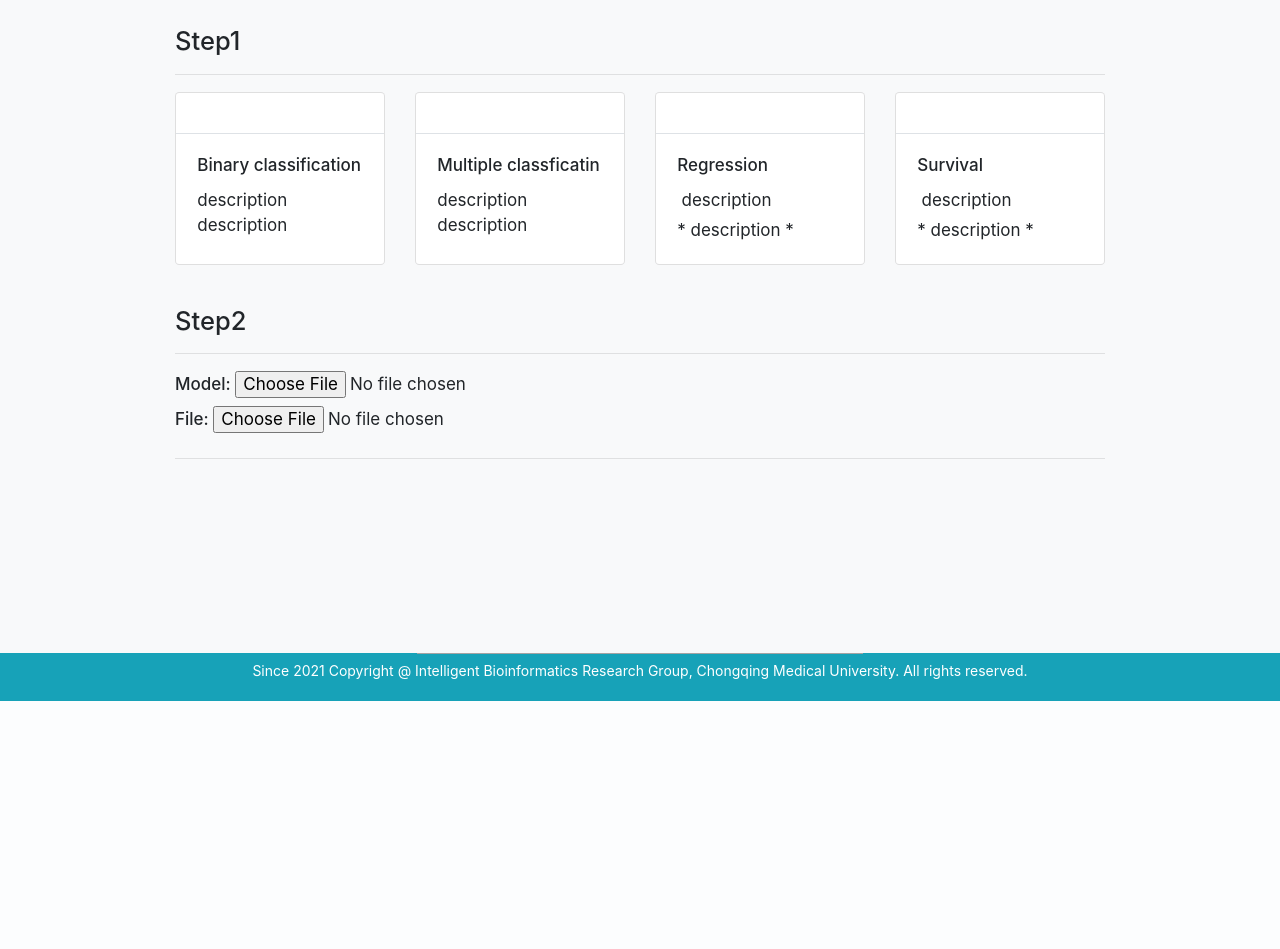
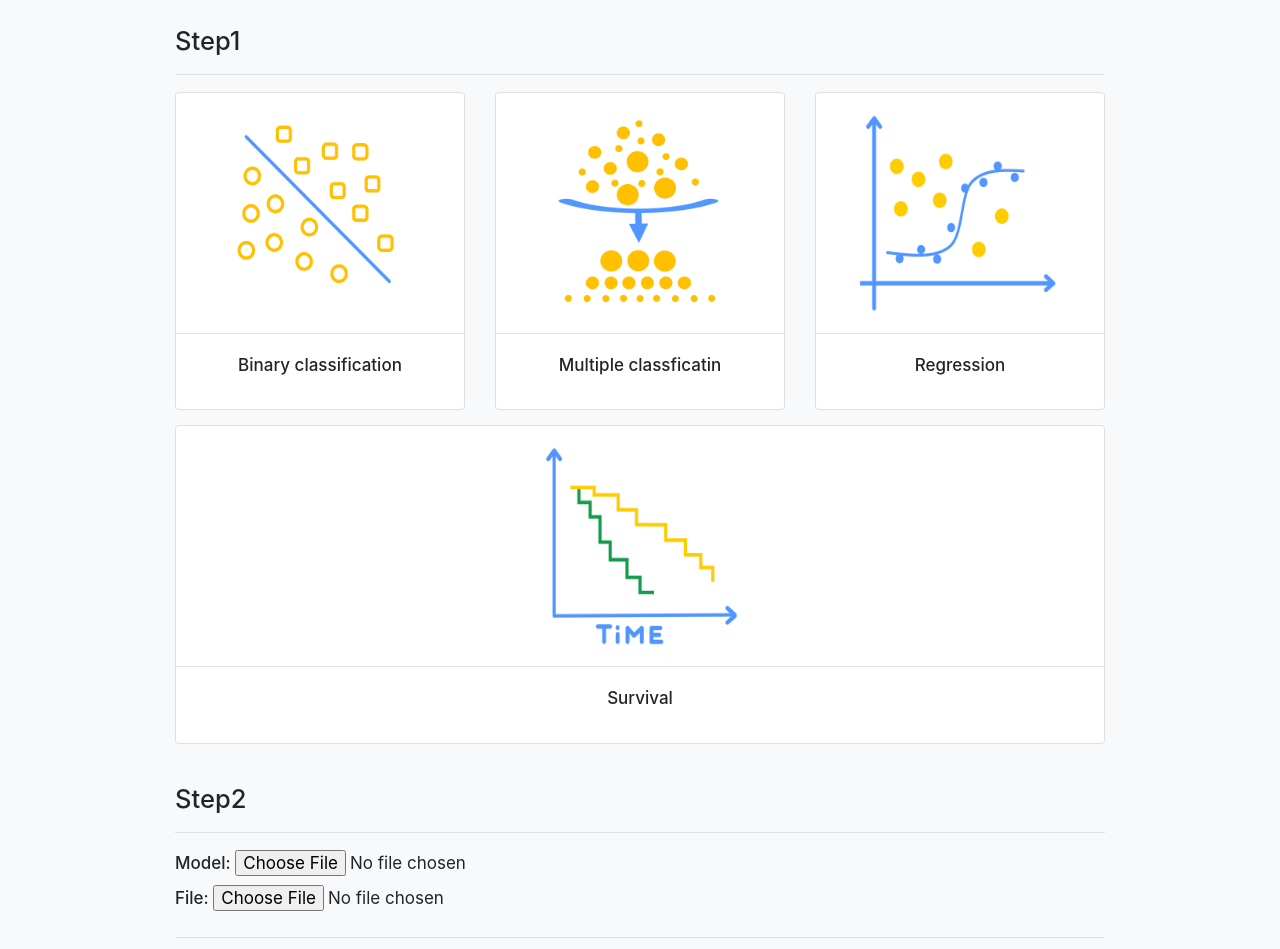
Before and after one commit to zhaizhaoyu98/MALER_server, a Django app: page /mlserver/predict in a window 1280 px wide. Shown: the part 99-1048 px from the top of the page. Before the commit the page ends 800 px from the top, so only its background shows below. Run offline with Django 3.2, Linux system fonts and the light colour scheme; some libraries are stand-ins or nearby versions.

Commit message:
predict description img

```diff
--- a/mlserver/templates/predict.html
+++ b/mlserver/templates/predict.html
@@ -77,12 +77,12 @@
 				<div class="col md-3">
 					<div class="card" id="model_bclass" onclick="">
 						<div class="border-bottom" style="padding: 20px">
-							<!-- <img src="../img/feature_extraction.jpg" class="card-img-top" alt="..."> -->
+							<p class="card-text m-0" style="text-align:center" ><img src='/mlserver_static/img/binary.png' width="200" height="200"></p>
 						</div>
 						<div class="card-body">
-							<h6 class="card-title">Binary classification</h6>
-							<p class="card-text m-0">description</p>
-							<p class="card-text m-0">description</p>
+							<h6 class="card-title" style="text-align:center">Binary classification</h6>
+							<!--<p class="card-text m-0">description</p> -->
+							<!--<p class="card-text m-0">description</p> -->
 						</div>
 					</div>
 				</div>
@@ -90,12 +90,12 @@
 				<div class="col md-3">
 					<div class="card" id="model_mclass" onclick="">
 						<div class="border-bottom" style="padding: 20px">
-							<!-- <img src="../img/data_generation.jpg" class="card-img-top" alt="..."> -->
+							<p class="card-text m-0" style="text-align:center"><img src='/mlserver_static/img/muliti.png' width="200" height="200"></p>
 						</div>
 						<div class="card-body">
-							<h6 class="card-title">Multiple classficatin</h6>
-							<p class="card-text m-0">description</p>
-							<p class="card-text m-0">description</p>
+							<h6 class="card-title" style="text-align:center">Multiple classficatin</h6>
+							<!--<p class="card-text m-0">description</p> -->
+							<!--<p class="card-text m-0">description</p> -->
 						</div>
 					</div>
 				</div>
@@ -103,12 +103,12 @@
 				<div class="col md-3">
 					<div class="card" id="model_reg" onclick="">
 						<div class="border-bottom" style="padding: 20px">
-							<!-- <img src="../img/classification.jpg" class="card-img-top" alt="..."> -->
+							<p class="card-text m-0" style="text-align:center"><img src='/mlserver_static/img/regression.png' width="200" height="200"></p>
 						</div>
 						<div class="card-body">
-							<h6 class="card-title">Regression</h6>
-							<p class="card-text m-1">description</p>
-							<p class="card-text m-0"> * description * </p>
+							<h6 class="card-title" style="text-align:center">Regression</h6>
+							<!--<p class="card-text m-0">description</p> -->
+							<!--<p class="card-text m-0">description</p> -->
 						</div>
 					</div>
 				</div>
@@ -116,12 +116,12 @@
 				<div class="col md-3">
 					<div class="card" id="model_sur" onclick="">
 						<div class="border-bottom" style="padding: 20px">
-							<!-- <img src="../img/regression.jpg" class="card-img-top" alt="..."> -->
+							<p class="card-text m-0" style="text-align:center"><img src='/mlserver_static/img/survival.png' width="200" height="200"></p>
 						</div>
 						<div class="card-body">
-							<h6 class="card-title"> Survival </h6>
-							<p class="card-text m-1">description</p>
-							<p class="card-text m-0"> * description * </p>
+							<h6 class="card-title" style="text-align:center"> Survival </h6>
+							<!--<p class="card-text m-0">description</p> -->
+							<!--<p class="card-text m-0">description</p> -->
 						</div>
 					</div>
 				</div>
```
Also changed, not shown: mlserver/templates/analysis.html (+32 -22 lines).
